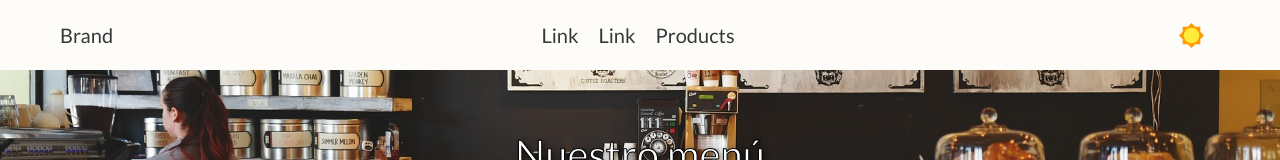
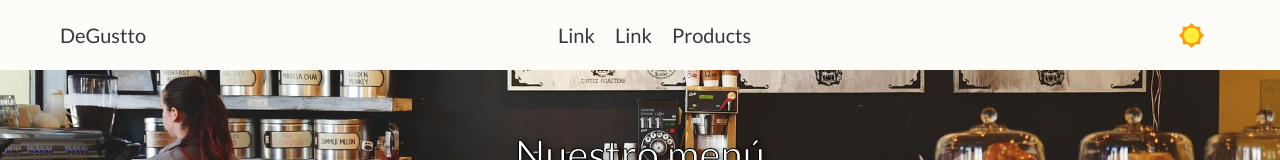
Before and after one commit to Cucharoth/ESP1-taller1, a plain HTML site: page products/index.html in a window 1280 px wide. Shown: the top 160 px of the page. Drawn offline with nearby package versions, Linux system fonts and the light colour scheme.

Commit message:
fix: brand name

```diff
--- a/products/index.html
+++ b/products/index.html
@@ -3,7 +3,7 @@
 <head>
     <meta charset="UTF-8">
     <meta name="viewport" content="width=device-width, initial-scale=1.0">
-    <title>Menu</title>
+    <title>Menu - DeGustto</title>
     <link rel="stylesheet" href="../static/styles/products-style.css">
     <link href="https://cdn.jsdelivr.net/npm/bootstrap@5.3.3/dist/css/bootstrap.min.css" rel="stylesheet"
         integrity="sha384-QWTKZyjpPEjISv5WaRU9OFeRpok6YctnYmDr5pNlyT2bRjXh0JMhjY6hW+ALEwIH" crossorigin="anonymous">
@@ -16,7 +16,7 @@
         <button class="navbar-toggler" type="button" data-bs-toggle="collapse" data-bs-target="#collapsibleNavbar">
             <span class="navbar-toggler-icon"></span>
         </button>
-        <div class="d-flex">Brand</div>
+        <div class="d-flex">DeGustto</div>
         <div class="collapse navbar-collapse justify-content-center" id="collapsibleNavbar">
             <ul class="navbar-nav ">
                 <div></div>
```
Also changed, not shown: index.html (+2 -2 lines).
